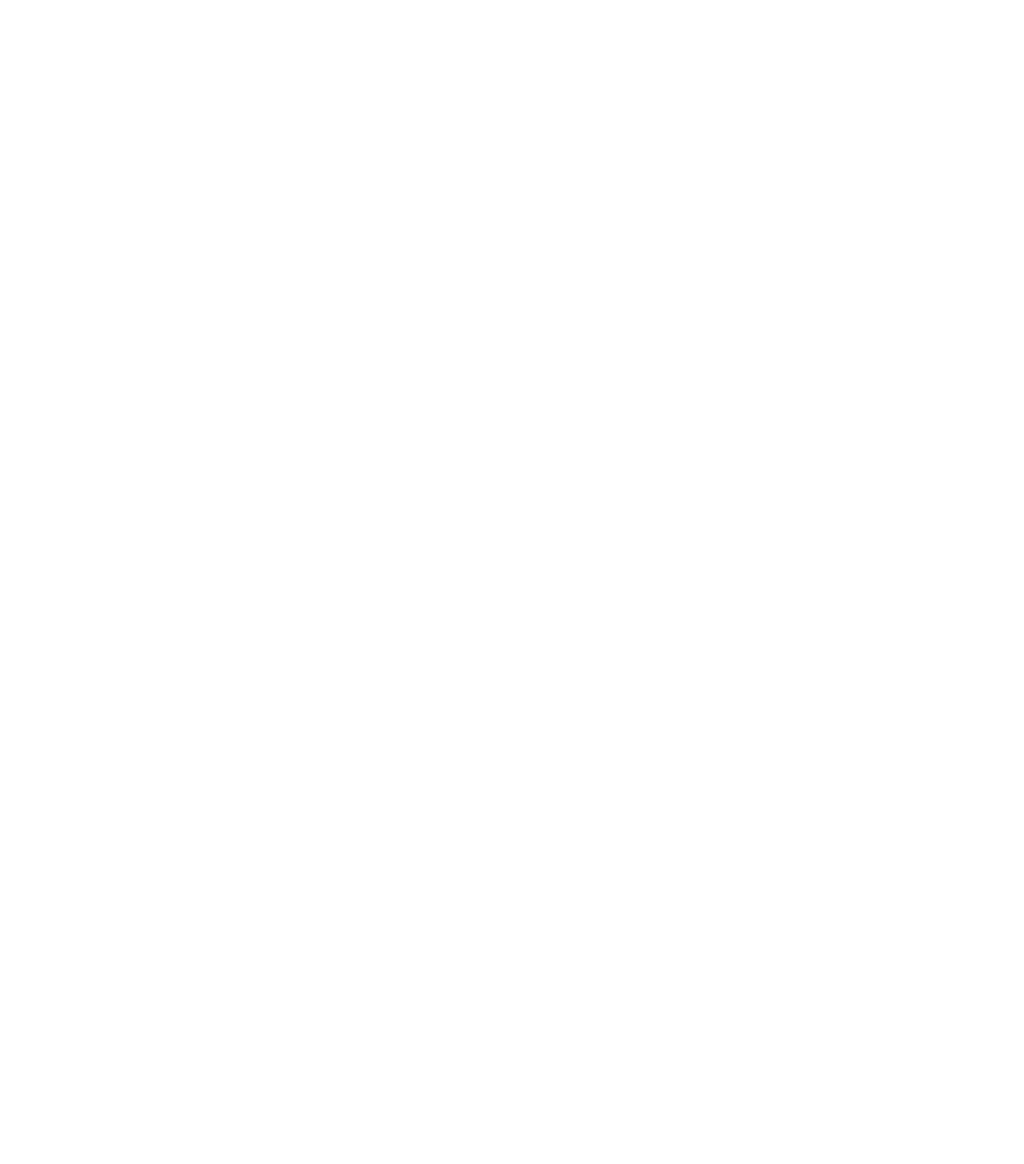
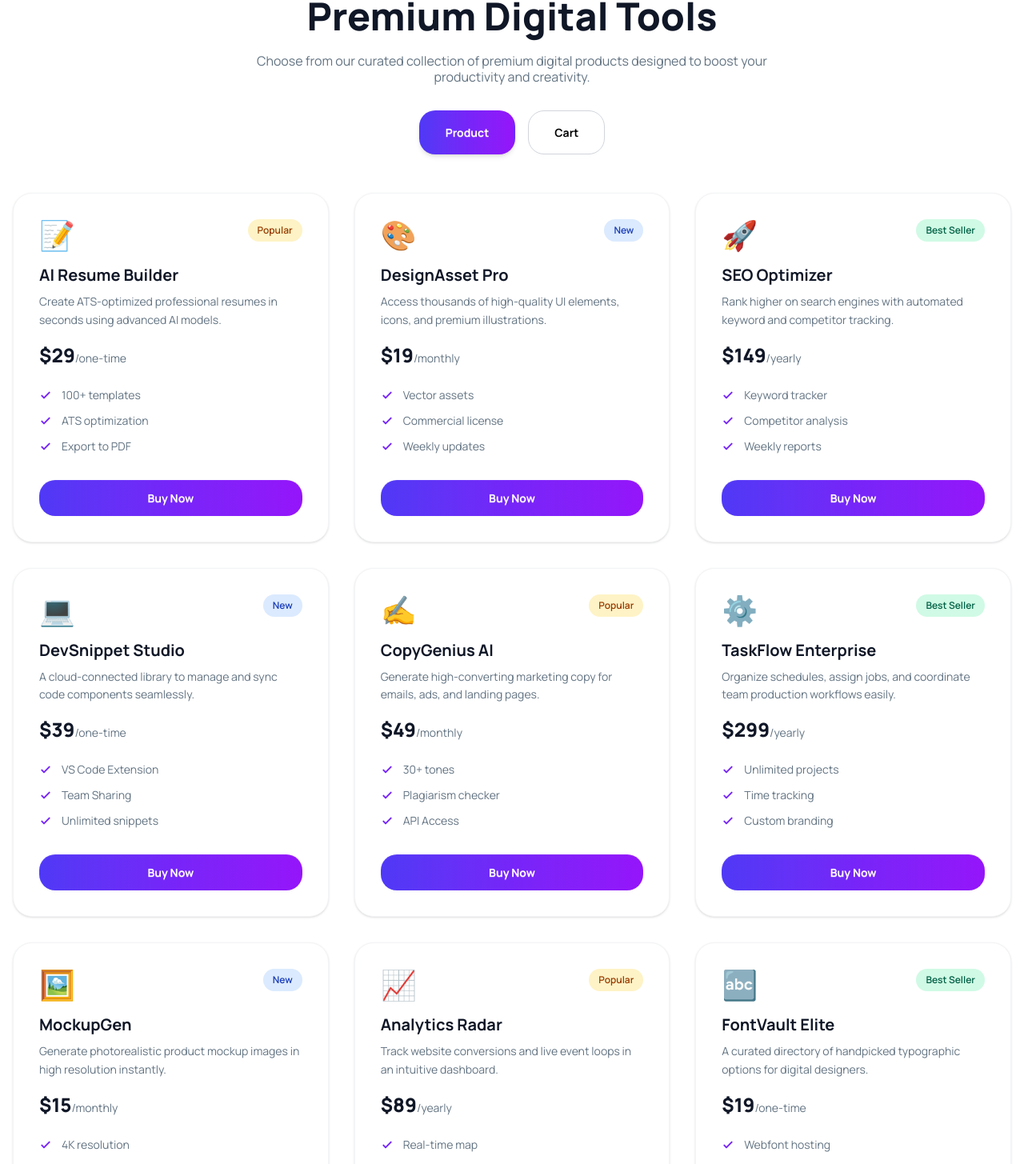
Before and after one commit to asibiqbal/digitools-platform, a React (Vite) app: page / in a window 1280 px wide. Shown: the part 1172-2627 px from the top of the page at 80% size. Before the commit the page ends 1098 px from the top, so only its background shows below. Built offline with nearby package versions, Linux system fonts and the light colour scheme.

Commit message:
Create Product and cart section

```diff
--- a/src/App.jsx
+++ b/src/App.jsx
@@ -2,6 +2,7 @@
 import './App.css'
 import Banner from './component/Banner/Banner'
 import Navbar from './component/Navbar/Navbar'
+import Product from './component/Product/Product'
 import State from './component/State/State'
 
 function App() {
@@ -11,6 +12,7 @@
     <Navbar></Navbar>
     <Banner></Banner>
     <State></State>
+    <Product></Product>
     </>
   )
 }
--- /dev/null
+++ b/src/component/Cart/Cart.jsx
@@ -0,0 +1,10 @@
+
+const Cart = () => {
+    return (
+        <div>
+            <h1>Hello</h1>
+        </div>
+    );
+};
+
+export default Cart;
--- /dev/null
+++ b/src/component/Product/Product.jsx
@@ -0,0 +1,154 @@
+import { useState } from 'react';
+import productsData from '../../data/products.json';
+
+export default function Product() {
+  const [activeTab, setActiveTab] = useState('product');
+  const [cartItems, setCartItems] = useState([]);
+
+  const handleAddToCart = (id) => {
+    if (!cartItems.includes(id)) {
+      setCartItems([...cartItems, id]);
+    }
+  };
+
+
+  const getTagStyles = (tagType) => {
+    switch (tagType) {
+      case 'popular':
+        return 'bg-amber-100 text-amber-800';
+      case 'new':
+        return 'bg-blue-100 text-blue-800';
+      case 'bestseller':
+        return 'bg-emerald-100 text-emerald-800';
+      default:
+        return 'bg-gray-100 text-gray-800';
+    }
+  };
+
+  return (
+    <div className="w-full py-16 bg-white">
+      <div className="container mx-auto px-4 flex flex-col items-center">
+
+
+        <div className="text-center max-w-2xl mx-auto">
+          <h4 className="text-[48px] font-extrabold text-[#101727] leading-tight">
+            Premium Digital Tools
+          </h4>
+          <p className="text-[#627382] text-[16px] font-normal leading-tight py-4">
+            Choose from our curated collection of premium digital products designed to boost your productivity and creativity.
+          </p>
+        </div>
+
+
+        <div className="flex items-center gap-4 mt-4">
+          <button
+            onClick={() => setActiveTab('product')}
+            className={`btn font-bold px-8 py-4 rounded-[20px] min-h-0 h-auto transition-all duration-300 border ${
+              activeTab === 'product'
+                ? 'bg-linear-to-r from-[#4F39F6] via-[#7625F8] to-[#9514FA] text-white border-transparent shadow-md'
+                : 'bg-white text-black border-gray-300 hover:bg-gray-50'
+            }`}
+          >
+            Product
+          </button>
+
+          <button
+            onClick={() => setActiveTab('cart')}
+            className={`btn font-bold px-8 py-4 rounded-[20px] min-h-0 h-auto transition-all duration-300 border ${
+              activeTab === 'cart'
+                ? 'bg-linear-to-r from-[#4F39F6] via-[#7625F8] to-[#9514FA] text-white border-transparent shadow-md'
+                : 'bg-white text-black border-gray-300 hover:bg-gray-50'
+            }`}
+          >
+            Cart {cartItems.length > 0 && `(${cartItems.length})`}
+          </button>
+        </div>
+
+        <div className="w-full mt-12">
+          {activeTab === 'product' ? (
+
+
+            <div className="grid grid-cols-1 md:grid-cols-2 lg:grid-cols-3 gap-8">
+              {productsData.map((data) => (
+                <div key={data.id} className="relative flex flex-col justify-between bg-white border border-gray-100 rounded-3xl p-8 shadow-sm hover:shadow-md transition-shadow duration-200">
+
+
+                  <div className="flex items-start justify-between mb-4">
+                    <span className="text-4xl">{data.icon}</span>
+                    <span className={`text-xs font-semibold px-3 py-1.5 rounded-full ${getTagStyles(data.tagType)}`}>
+                      {data.tag}
+                    </span>
+                  </div>
+
+
+                  <div>
+                    <h5 className="text-xl font-bold text-[#101727] mb-2">{data.name}</h5>
+                    <p className="text-[#627382] text-sm leading-relaxed mb-4">{data.description}</p>
+
+
+                    <p className="text-2xl font-extrabold text-[#101727] mb-6">
+                      ${data.price}
+                      <span className="text-sm font-normal text-[#627382]">/{data.period}</span>
+                    </p>
+
+
+                    <ul className="space-y-3 mb-8">
+                      {data.features.map((feature, idx) => (
+                        <li key={idx} className="flex items-center gap-3 text-sm text-[#627382]">
+                          <svg className="w-4 h-4 text-[#7625F8] shrink-0" fill="none" stroke="currentColor" viewBox="0 0 24 24" strokeWidth="3">
+                            <path strokeLinecap="round" strokeLinejoin="round" d="M5 13l4 4L19 7" />
+                          </svg>
+                          <span>{feature}</span>
+                        </li>
+                      ))}
+                    </ul>
+                  </div>
+
+
+                  <button
+                    onClick={() => handleAddToCart(data.id)}
+                    disabled={cartItems.includes(data.id)}
+                    className={`w-full btn border-none font-bold px-6 py-3 rounded-[20px] min-h-0 h-auto transition-all duration-200 ${
+                      cartItems.includes(data.id)
+                        ? 'bg-gray-100 text-gray-400 cursor-not-allowed'
+                        : 'bg-linear-to-r from-[#4F39F6] via-[#7625F8] to-[#9514FA] text-white hover:opacity-90'
+                    }`}
+                  >
+                    {cartItems.includes(data.id) ? 'Added To Cart' : 'Buy Now'}
+                  </button>
+
+                </div>
+              ))}
+            </div>
+
+          ) : (
+
+
+            <div className="w-full max-w-xl mx-auto bg-white border border-gray-100 rounded-3xl p-8 shadow-sm">
+              <h6 className="text-xl font-bold mb-4 text-[#101727]">Your Selected Items</h6>
+              {cartItems.length === 0 ? (
+                <p className="text-gray-400 py-4 text-center">Your shopping cart is completely empty.</p>
+              ) : (
+                <ul className="divide-y divide-gray-100">
+                  {productsData
+                    .filter((item) => cartItems.includes(item.id))
+                    .map((item) => (
+                      <li key={item.id} className="flex items-center justify-between py-4">
+                        <div className="flex items-center gap-3">
+                          <span>{item.icon}</span>
+                          <span className="font-semibold text-[#101727]">{item.name}</span>
+                        </div>
+                        <span className="font-bold text-[#7625F8]">${item.price}</span>
+                      </li>
+                    ))}
+                </ul>
+              )}
+            </div>
+
+          )}
+        </div>
+
+      </div>
+    </div>
+  );
+}
--- /dev/null
+++ b/src/data/Products.json
@@ -0,0 +1,101 @@
+[
+  {
+    "id": 1,
+    "name": "AI Resume Builder",
+    "description": "Create ATS-optimized professional resumes in seconds using advanced AI models.",
+    "price": 29,
+    "period": "one-time",
+    "tag": "Popular",
+    "tagType": "popular",
+    "features": ["100+ templates", "ATS optimization", "Export to PDF"],
+    "icon": "📝"
+  },
+  {
+    "id": 2,
+    "name": "DesignAsset Pro",
+    "description": "Access thousands of high-quality UI elements, icons, and premium illustrations.",
+    "price": 19,
+    "period": "monthly",
+    "tag": "New",
+    "tagType": "new",
+    "features": ["Vector assets", "Commercial license", "Weekly updates"],
+    "icon": "🎨"
+  },
+  {
+    "id": 3,
+    "name": "SEO Optimizer",
+    "description": "Rank higher on search engines with automated keyword and competitor tracking.",
+    "price": 149,
+    "period": "yearly",
+    "tag": "Best Seller",
+    "tagType": "bestseller",
+    "features": ["Keyword tracker", "Competitor analysis", "Weekly reports"],
+    "icon": "🚀"
+  },
+  {
+    "id": 4,
+    "name": "DevSnippet Studio",
+    "description": "A cloud-connected library to manage and sync code components seamlessly.",
+    "price": 39,
+    "period": "one-time",
+    "tag": "New",
+    "tagType": "new",
+    "features": ["VS Code Extension", "Team Sharing", "Unlimited snippets"],
+    "icon": "💻"
+  },
+  {
+    "id": 5,
+    "name": "CopyGenius AI",
+    "description": "Generate high-converting marketing copy for emails, ads, and landing pages.",
+    "price": 49,
+    "period": "monthly",
+    "tag": "Popular",
+    "tagType": "popular",
+    "features": ["30+ tones", "Plagiarism checker", "API Access"],
+    "icon": "✍️"
+  },
+  {
+    "id": 6,
+    "name": "TaskFlow Enterprise",
+    "description": "Organize schedules, assign jobs, and coordinate team production workflows easily.",
+    "price": 299,
+    "period": "yearly",
+    "tag": "Best Seller",
+    "tagType": "bestseller",
+    "features": ["Unlimited projects", "Time tracking", "Custom branding"],
+    "icon": "⚙️"
+  },
+  {
+    "id": 7,
+    "name": "MockupGen",
+    "description": "Generate photorealistic product mockup images in high resolution instantly.",
+    "price": 15,
+    "period": "monthly",
+    "tag": "New",
+    "tagType": "new",
+    "features": ["4K resolution", "Drag & Drop", "No watermark"],
+    "icon": "🖼️"
+  },
+  {
+    "id": 8,
+    "name": "Analytics Radar",
+    "description": "Track website conversions and live event loops in an intuitive dashboard.",
+    "price": 89,
+    "period": "yearly",
+    "tag": "Popular",
+    "tagType": "popular",
+    "features": ["Real-time map", "Privacy focused", "Slack alerts"],
+    "icon": "📈"
+  },
+  {
+    "id": 9,
+    "name": "FontVault Elite",
+    "description": "A curated directory of handpicked typographic options for digital designers.",
+    "price": 19,
+    "period": "one-time",
+    "tag": "Best Seller",
+    "tagType": "bestseller",
+    "features": ["Webfont hosting", "Desktop license", "OTF/TTF files"],
+    "icon": "🔤"
+  }
+]
```
